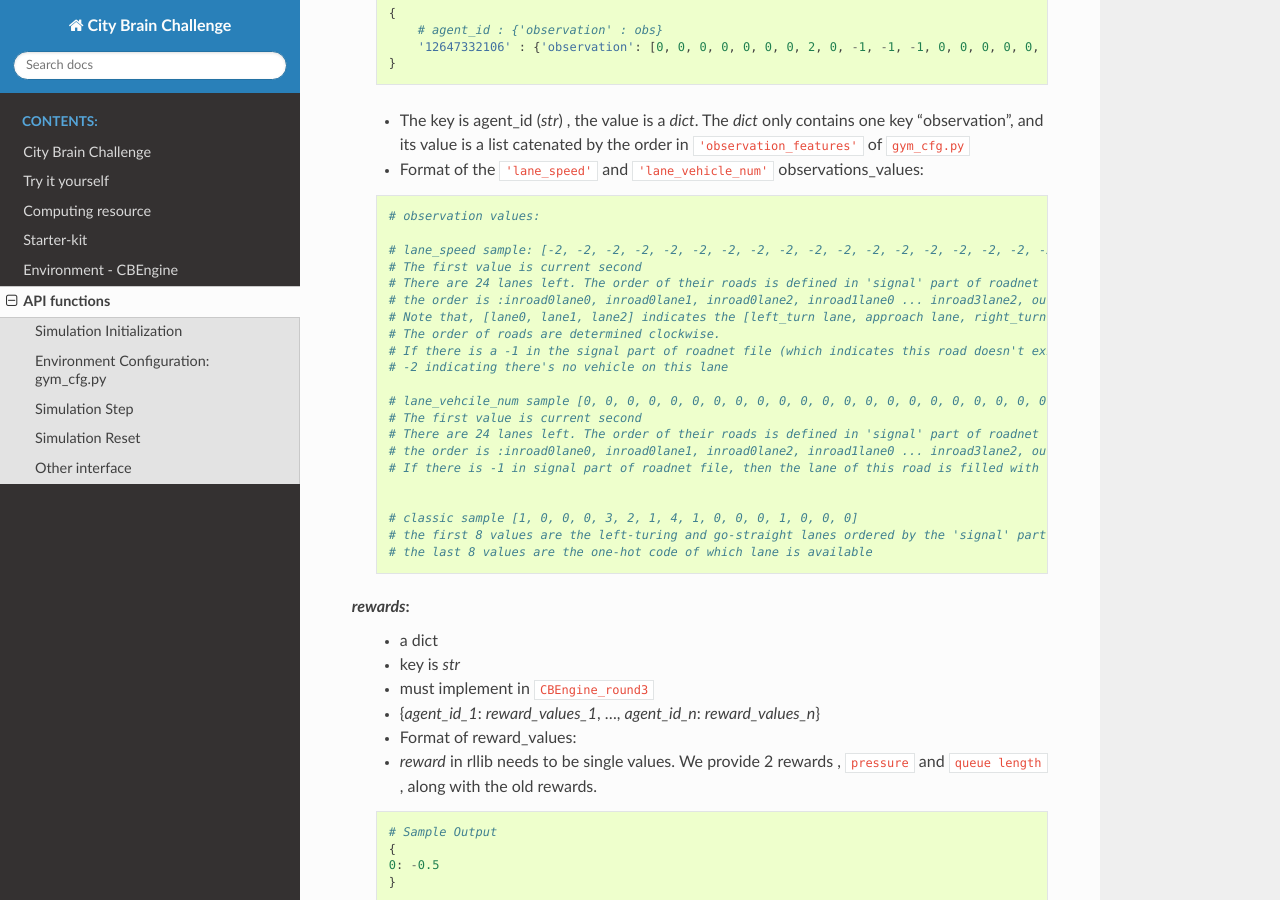
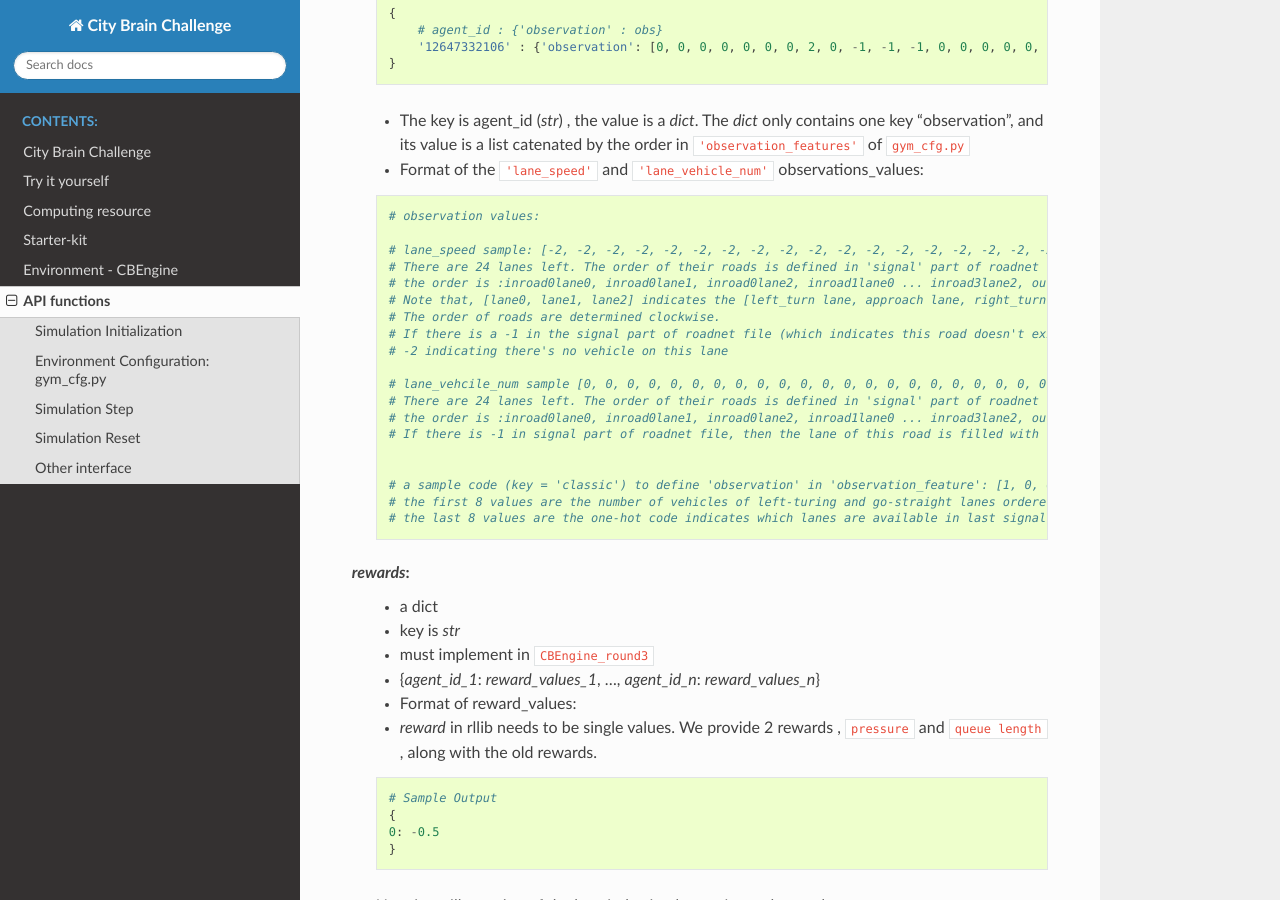
Before and after one commit to CityBrainChallenge/KDDCup2021-CityBrainChallenge, a Sphinx documentation site: the page built from docs/APIs.rst, in a window 1280 px wide and 900 px high, scrolled down 2898 px. Built offline with Sphinx 7.4.7 and the Read the Docs theme 2.0.0, drawn with Linux system fonts in a browser that asks for light colours.

Commit message:
Update APIs.rst

```diff
--- a/docs/APIs.rst
+++ b/docs/APIs.rst
@@ -157,7 +157,6 @@ Simulation Step
         # observation values:
 
         # lane_speed sample: [-2, -2, -2, -2, -2, -2, -2, -2, -2, -2, -2, -2, -2, -2, -2, -2, -2, -2, -2, -2, -2, -2, -2, -2]
-        # The first value is current second
         # There are 24 lanes left. The order of their roads is defined in 'signal' part of roadnet file
         # the order is :inroad0lane0, inroad0lane1, inroad0lane2, inroad1lane0 ... inroad3lane2, outroad0lane0, outroad0lane1 ...
         # Note that, [lane0, lane1, lane2] indicates the [left_turn lane, approach lane, right_turn lane] repespectively of the corresponding road.
@@ -166,15 +165,14 @@ Simulation Step
         # -2 indicating there's no vehicle on this lane
 
         # lane_vehcile_num sample [0, 0, 0, 0, 0, 0, 0, 0, 0, 0, 0, 0, 0, 0, 0, 0, 0, 0, 0, 0, 0, 0, 0, 0,]
-        # The first value is current second
         # There are 24 lanes left. The order of their roads is defined in 'signal' part of roadnet file
         # the order is :inroad0lane0, inroad0lane1, inroad0lane2, inroad1lane0 ... inroad3lane2, outroad0lane0, outroad0lane1 ...
         # If there is -1 in signal part of roadnet file, then the lane of this road is filled with three -1.
 
 
-        # classic sample [1, 0, 0, 0, 3, 2, 1, 4, 1, 0, 0, 0, 1, 0, 0, 0]
-        # the first 8 values are the left-turing and go-straight lanes ordered by the 'signal' part of roadnet file
-        # the last 8 values are the one-hot code of which lane is available
+        # a sample code (key = 'classic') to define 'observation' in 'observation_feature': [1, 0, 0, 0, 3, 2, 1, 4, 1, 0, 0, 0, 1, 0, 0, 0]
+        # the first 8 values are the number of vehicles of left-turing and go-straight lanes ordered by the 'signal' part of roadnet file
+        # the last 8 values are the one-hot code indicates which lanes are available in last signal phase
 
 
 `rewards`:
```
